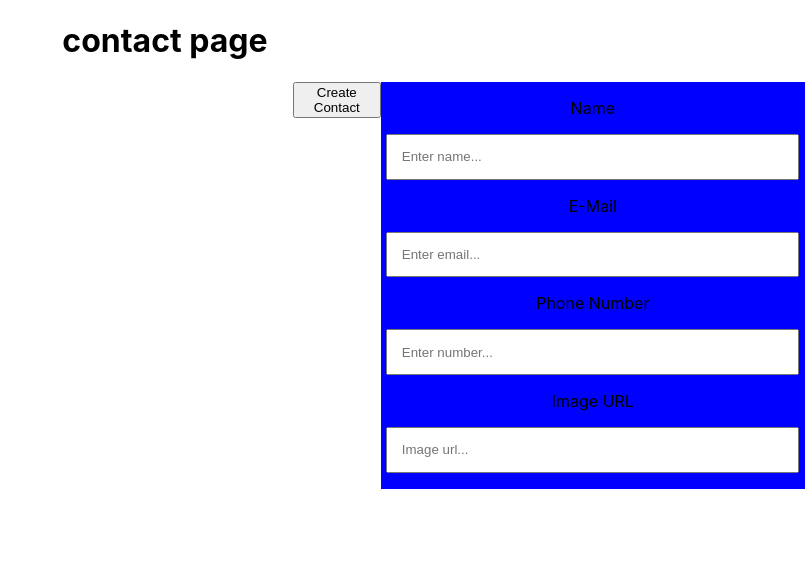
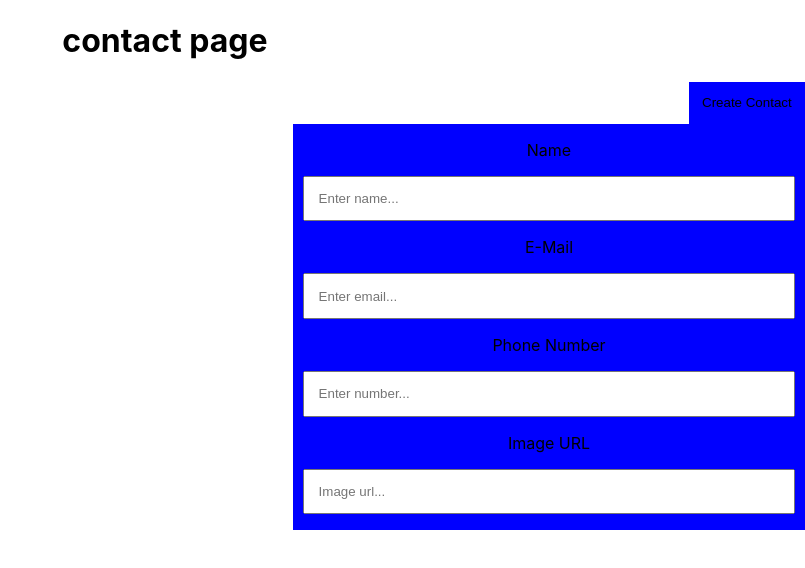
Before and after one commit to MirkusX/contactlist, a React (Create React App) app: page / in a window 1280 px wide. Shown: the top 568 px of the page, without its empty margins (475-1280 px from the left). Built offline with nearby package versions, Linux system fonts and the light colour scheme.

Commit message:
styled button

```diff
--- a/src/Components/StyledComponents.js
+++ b/src/Components/StyledComponents.js
@@ -8,14 +8,19 @@ export const StyledForm = styled.form`
   width: 100%;
   gap: 1em;
   padding: 1em 0;
+  transition: all 0.5s ease-in-out;
+  transform: translate(${(props) => (props.display ? "0%" : "100%")});
 `;
 
 export const PopOutDiv = styled.div`
   width: 40%;
   text-align: right;
-  display: flex;
-  transition: all 0.5s ease-in-out;
-  transform: translate(${(props) => (props.display ? "0%" : "87%")});
+`;
+
+export const StyledButton = styled.button`
+  background: blue;
+  border: none;
+  padding: 1em;
 `;
 
 export const StyledInput = styled.input`
--- a/src/Pages/Frontpage.js
+++ b/src/Pages/Frontpage.js
@@ -2,6 +2,7 @@ import { useReducer, useRef, useState } from "react";
 import {
   ContactContainer,
   PopOutDiv,
+  StyledButton,
   StyledDiv,
   StyledForm,
   StyledImage,
@@ -53,11 +54,13 @@ export const Frontpage = () => {
             );
           })}
         </ContactContainer>
-        <PopOutDiv display={show}>
+        <PopOutDiv>
           <div>
-            <button onClick={() => showCreate()}>Create Contact</button>
+            <StyledButton onClick={() => showCreate()}>
+              Create Contact
+            </StyledButton>
           </div>
-          <StyledForm ref={form} onSubmit={submitInfo}>
+          <StyledForm display={show} ref={form} onSubmit={submitInfo}>
             <label>Name</label>
             <StyledInput
               type="text"
```
